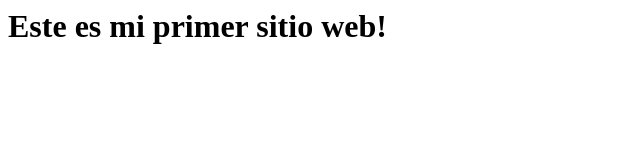
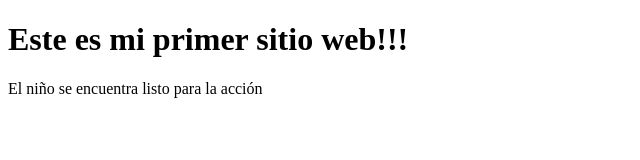
Before and after one commit to SantiagoMotato/santiago_motato, a plain HTML site: page index.html in a window 1280 px wide. Shown: the whole page, without its empty margins (0-640 px from the left). Drawn offline with Linux system fonts and the light colour scheme.

Commit message:
Cambios en Visual Studio

```diff
--- a/index.html
+++ b/index.html
@@ -1,9 +1,13 @@
+<!DOCTYPE html>
+<html lang="es">
 <html>
     <head>
+        <meta charset="UTF-8">
+        <meta name="viewport" content="width=device-width, initial-scale=1.0">
+        <title>Mi primer sitio web</title>
     </head>
     <body>
-        <h1>
-            Este es mi primer sitio web!
-        </h1>
+        <h1>Este es mi primer sitio web!!!</h1>
+        <p>El niño se encuentra listo para la acción</p>
     </body>
 </html>
```
